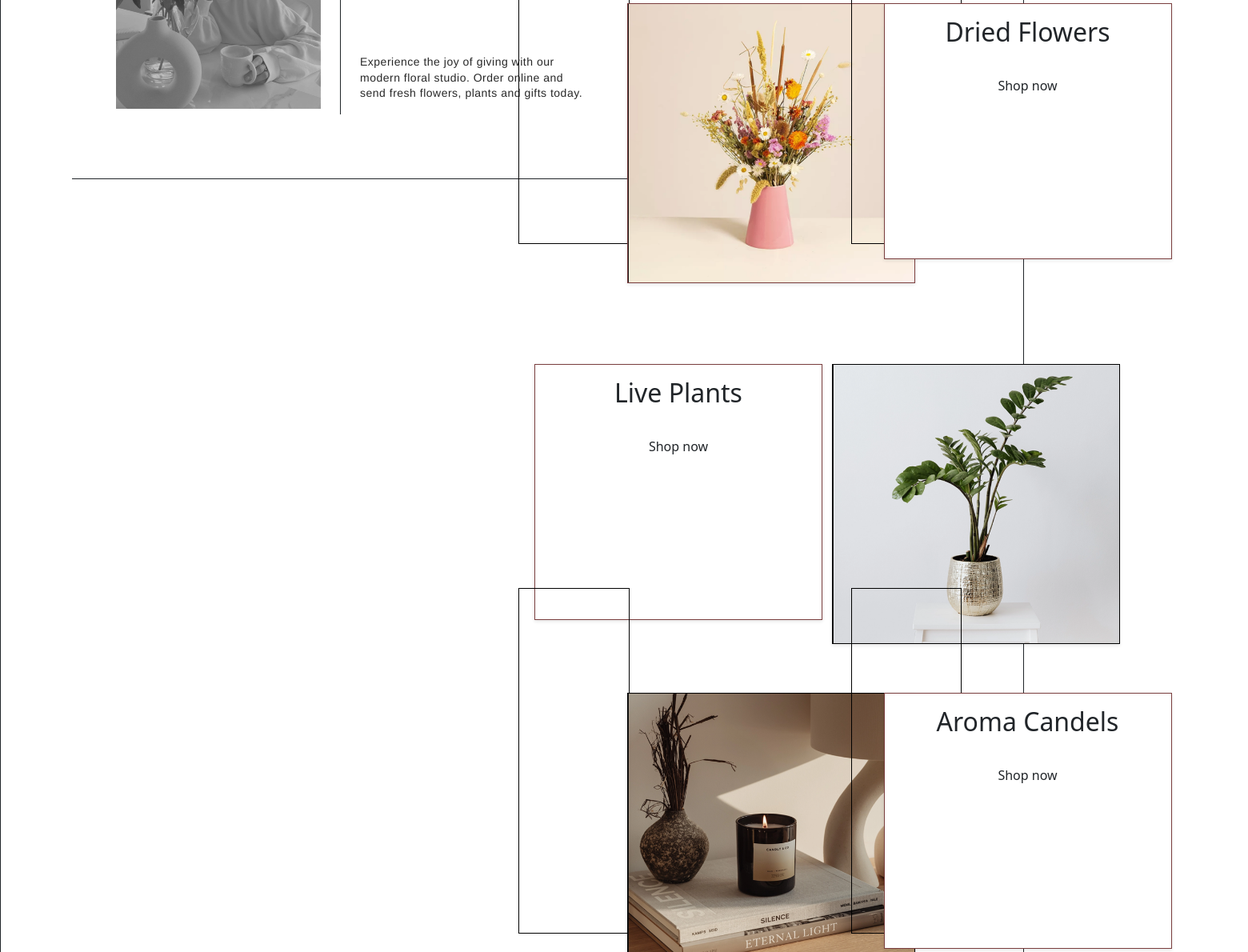
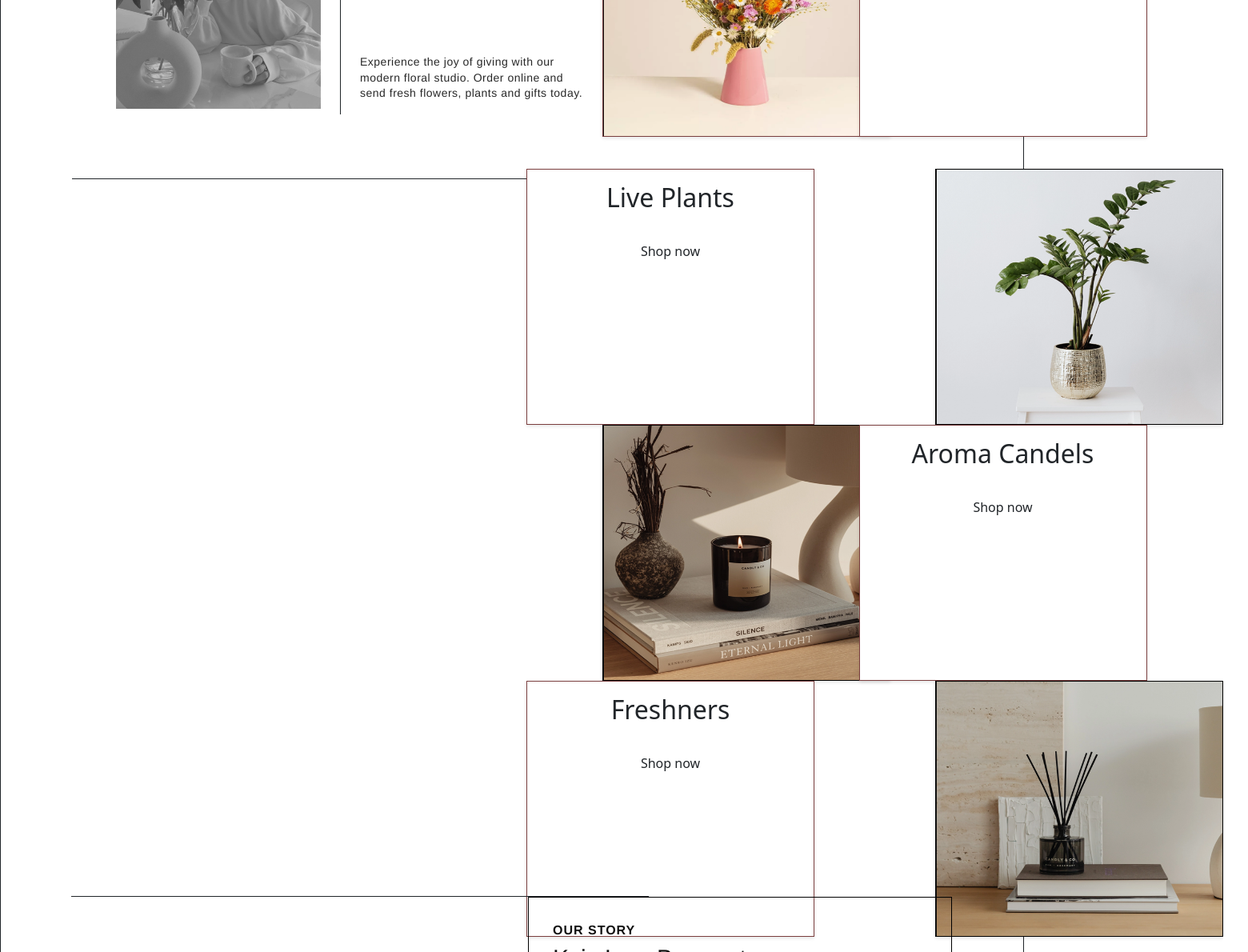
Before and after one commit to nimashaklaa/Internship_project1, a React (Create React App) app: page / in a window 1280 px wide. Shown: the part 580-1770 px from the top of the page at 80% size, 1560 px wide, since content can reach past the window. Built offline with nearby package versions, Linux system fonts and the light colour scheme.

Commit message:
final before correcting gallery

```diff
--- a/src/components/cardItems.css
+++ b/src/components/cardItems.css
@@ -6,14 +6,14 @@
     overflow: hidden;
     background-color: #fff;
     box-shadow: 0 2px 4px rgba(0, 0, 0, 0.1);
-    height: 350px;
+    height: 320px;
     width: 360px;
     position: relative;
   }
 
   .card-image img {
     width: 360px;
-    height: 350px;
+    height: 320px;
   }
 
   .card-description {
--- a/src/pages/Footer2.css
+++ b/src/pages/Footer2.css
@@ -9,6 +9,7 @@
    .col-md-3{
     border:1px solid black;
     padding:40px;
+
 
    }
    .div-para{
--- a/src/pages/practice2.css
+++ b/src/pages/practice2.css
@@ -50,7 +50,14 @@
     width: 360px;
 
   }
-
+  .gallery{
+    border: none;
+  }
+  .column {
+    float: left;
+    width: 25%;
+    padding: 0 10px;
+  }
   .element-home-page .div-title {
     align-items: flex-start;
     border-color: var(--black);
--- a/src/pages/practice2.jsx
+++ b/src/pages/practice2.jsx
@@ -22,22 +22,22 @@ export const ElementHomePage = () => {
             </div>
             <div className="col-md-6">
                 <div className="row">
-                    <div className="col-md-3">
+                    <div className="column" >
                         <CardCategory
                             label="Fresh Flowers"
                             size="desktop"
                             textIconButtonLabel="Shop now"
                             textIconButtonSizeDesktopStateClassName="card-category-instance"/>
                     </div>
-                    <div className="col-md-3">
+                    <div className="column">
                         <CardItem className="card-item-instance" showDescription={false} imageUrl="./Picture2.png" />
                     </div>
                 </div>
                 <div className="row">
-                    <div className="col-md-3">
+                    <div className="column">
                         <CardItem className="card-item-3" showDescription={false} imageUrl="./Picture3.png" />
                     </div>
-                    <div className="col-md-3">
+                    <div className="column">
                         <CardCategory
                             label="Dried Flowers"
                             size="desktop"
@@ -54,7 +54,7 @@ export const ElementHomePage = () => {
             </div>
             <div className="col-md-6">
                 <div className="row">
-                    <div className="col-md-6">
+                    <div className="column">
                         <CardCategory
                             label="Live Plants"
                             size="desktop"
@@ -62,15 +62,15 @@ export const ElementHomePage = () => {
                             textIconButtonSizeDesktopStateClassName="card-category-instance"
                         />
                     </div>
-                    <div className="col-md-6">
+                    <div className="column">
                         <CardItem className="card-item-4" showDescription={false} imageUrl="./Picture4.png" />
                     </div>
                 </div>
                 <div className="row">
-                    <div className="col-md-3">
+                    <div className="column">
                         <CardItem className="card-item-5" showDescription={false} imageUrl="./Picture5.png" />
                     </div>
-                    <div className="col-md-3">
+                    <div className="column">
                         <CardCategory
                             label="Aroma Candels"
                             size="desktop"
@@ -80,7 +80,7 @@ export const ElementHomePage = () => {
                     </div>
                 </div>
                 <div className="row">
-                    <div className="col-md-6">
+                    <div className="column">
                         <CardCategory
                             label="Freshners"
                             size="desktop"
@@ -88,7 +88,7 @@ export const ElementHomePage = () => {
                             textIconButtonSizeDesktopStateClassName="card-category-instance"
                         />
                     </div>
-                    <div className="col-lg-6">
+                    <div className="column">
                         <CardItem className="card-item-6" showDescription={false} imageUrl="./Picture6.png" />
                     </div>
                 </div>
--- a/src/pages/testingContactUs.css
+++ /dev/null
@@ -1,130 +0,0 @@
-.container {
-    display: flex;
-    border-color: 1px solid black;
-
-
-  }
-
-  .col-md-6 {
-    width: 50%;
-    padding: 20px;
-
-  }
-
-  .text-wrapper-13 {
-    font-family:"Gilroy-Semibold",Helvetica;
-    font-size: 40px;
-    font-weight: bold;
-    margin-bottom: 20px;
-    position: relative;
-  }
-  .top-block{
-
-    padding: 50px;
-
-  }
-  .row {
-    margin-bottom:0px;
-
-  }
-
-  .col-md-3 {
-    width: 25%;
-  }
-
-  .button {
-    display: block;
-    padding: 10px;
-    margin-bottom: 10px;
-    color: #fff;
-    border: none;
-    cursor: pointer;
-  }
-
-  .col-md-6 {
-    width: 50%;
-
-  }
-  .text-wrapper-20 {
-    color: #000;
-    font-family:"Gilroy-Semibold" , sans-serif;
-    font-size: 20px;
-    font-style: normal;
-    letter-spacing: 0.5px;
-    line-height: 1.5;
-    margin-top: -1px;
-    position: relative;
-    white-space: nowrap;
-    width: fit-content;
-  }
-  .input-button.row  {
-    display: flex;
-    margin-top: 20px;
-    align-items: flex-start !important;
-  }
-  .input-text-2{
-    position: relative;
-  }
-
-  .button-2{
-
-    position: relative;
-  }
-  .row > .row > .col-md-6 {
-    border: 1px solid black;
-  }
-
-  .text-wrapper-phone{
-    color: #111111;
-    font-family:"Gilroy-Medium" , Helvetica;
-    font-size: 20px;
-    font-style: normal;
-    letter-spacing: 0.5px;
-    line-height: 1.5;
-    margin-top: -1px;
-    position: relative;
-    white-space: nowrap;
-    width: fit-content;
-  }
-  .text-wrapper-Address{
-    color: #111111;
-    font-family:"Gilroy-Medium" , Helvetica;
-    font-size: 20px;
-    font-style: normal;
-    letter-spacing: 0.5px;
-    line-height: 1.5;
-    margin-top: -1px;
-    position: relative;
-    white-space: nowrap;
-    width: fit-content;
-  }
-  .text-wrapper-call1{
-    color: #111111;
-    font-family:"Gilroy-Medium" , Helvetica;
-    font-size: 16px;
-    font-style: normal;
-    letter-spacing: 0.5px;
-    line-height: 1.5;
-    margin-top: -1px;
-    position: relative;
-    white-space: nowrap;
-    width: fit-content;
-
-  }
-  .row > .col-md-6{
-    display: flex;
-    flex-direction: column;
-    padding: 20px;
-
-  }
-  .col-md-1 {
-    padding: 10px;
-    width: 10%;
-
-  }
-
-  .col-md-10 {
-    width: 90%;
-    padding: 20px;
-  }
-  /* Additional styling can be added based on your design */
```
